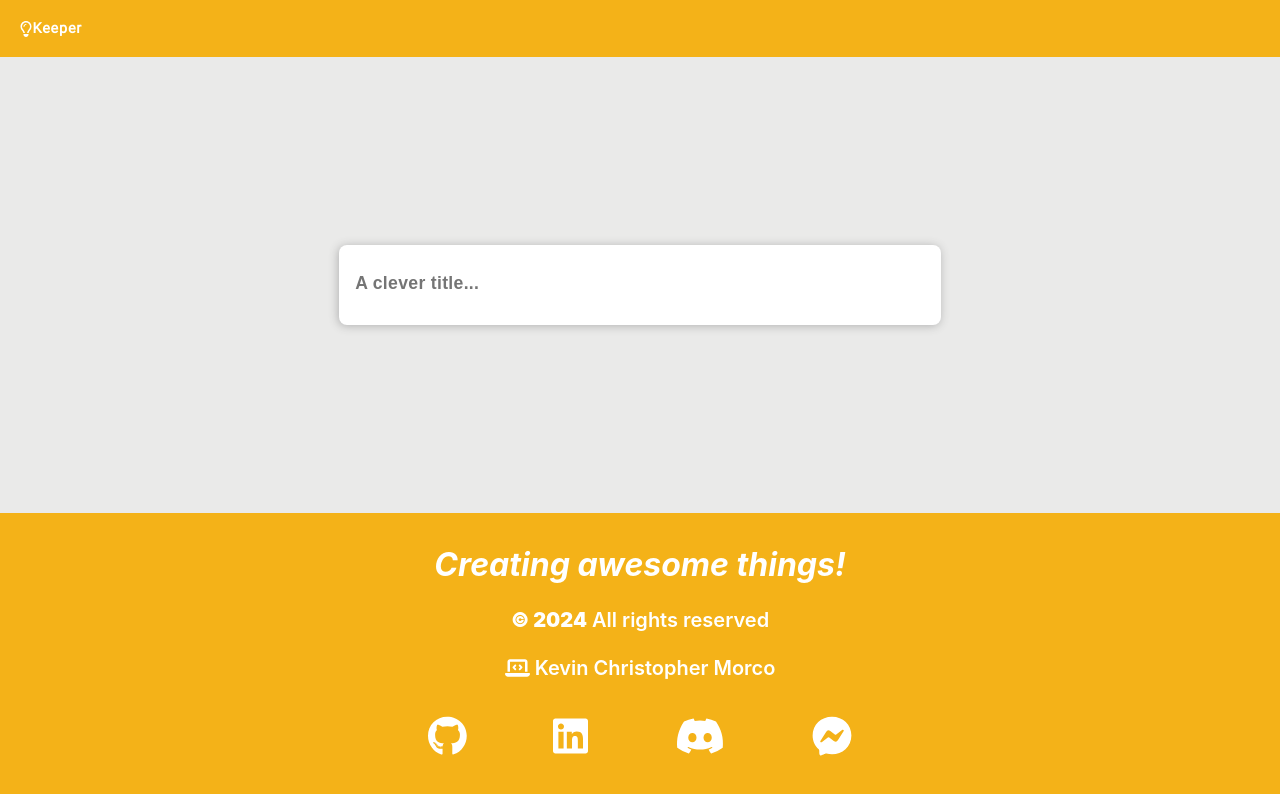
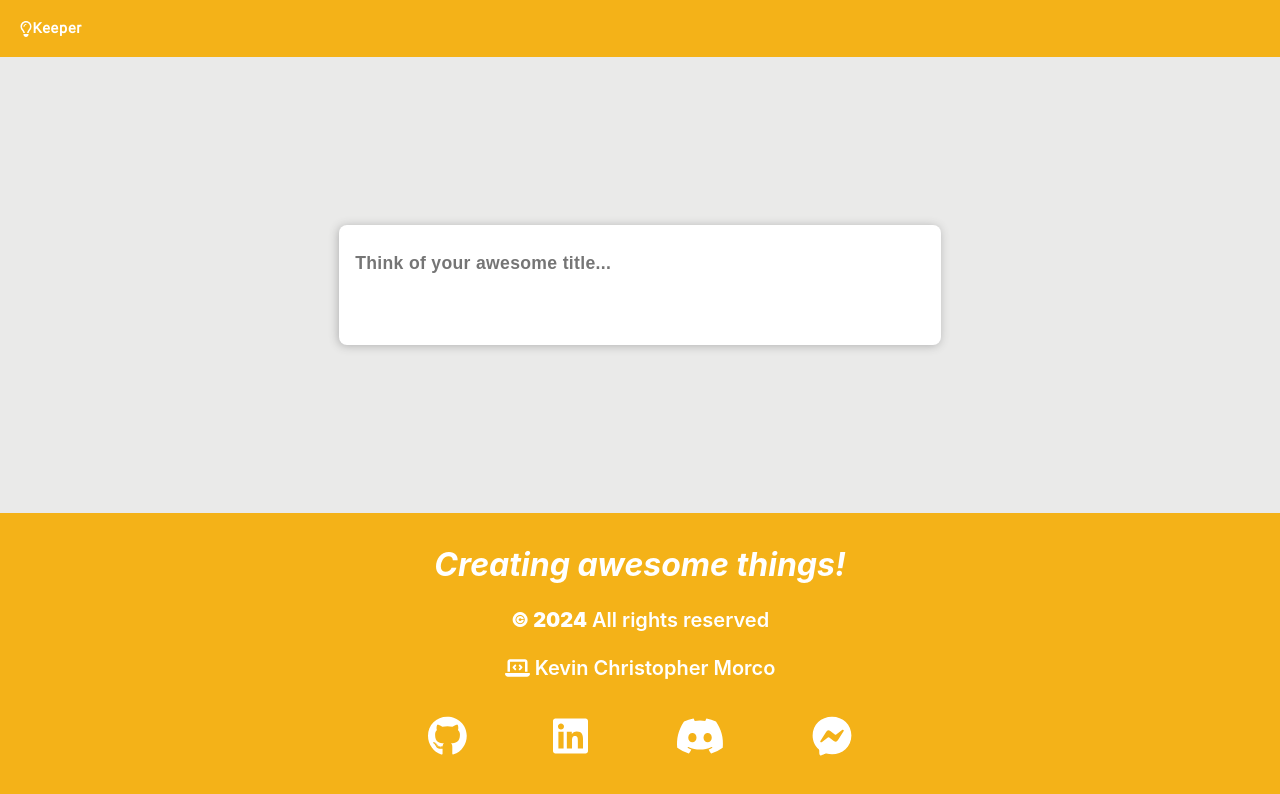
Before and after one commit to KevinChristopherMorco/Keeper, a React (Create React App) app: page / in a window 1280 px wide. Shown: the top 794 px of the page. Built offline with nearby package versions, Linux system fonts and the light colour scheme.

Commit message:
added design

```diff
--- a/src/components/Note/Note.jsx
+++ b/src/components/Note/Note.jsx
@@ -66,7 +66,7 @@ const AddNote = (props) => {
         <Input
           name="header"
           type="text"
-          placeholder="A clever title..."
+          placeholder="Think of your awesome title..."
           value={input.header}
           onChange={handleChange}
         />
@@ -133,8 +133,6 @@ const Note = (props) => {
 
   const handleHover = useCallback((event) => {
     const { type } = event;
-    console.log(type);
-
     type === "mouseover" ? setHovers(true) : setHovers(false);
   });
 
--- a/src/components/Note/Note.module.css
+++ b/src/components/Note/Note.module.css
@@ -38,7 +38,6 @@
 input,
 textarea {
   width: 100%;
-  height: auto;
   margin: 0.75rem 0;
   font-size: 1.1rem;
   letter-spacing: 0.02rem;
@@ -58,6 +57,7 @@ input {
 textarea {
   font-weight: 500;
   flex: 1;
+  resize: none;
 }
 
 .textAreaContainerShow {
@@ -141,12 +141,12 @@ form {
 }
 
 .cardShow {
-  height: 30vh;
+  height: 50vh;
   transition: height 0.1s ease-in-out;
 }
 
 .cardHide {
-  height: 10vh;
+  height: 15vh;
   transition: height 0.1s ease-in-out;
 }
 
```
Also changed, not shown: src/components/containers/Note/NoteContainer.jsx (+0 -9 lines).
